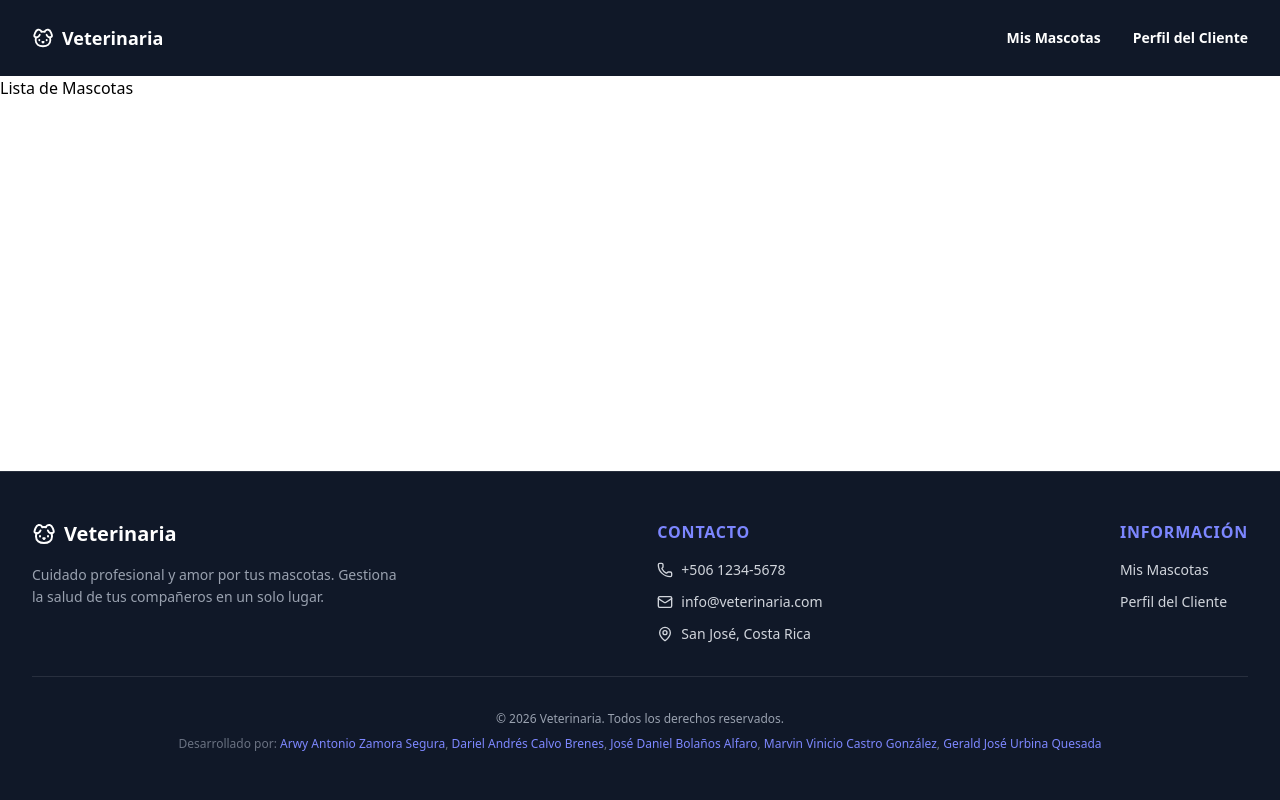
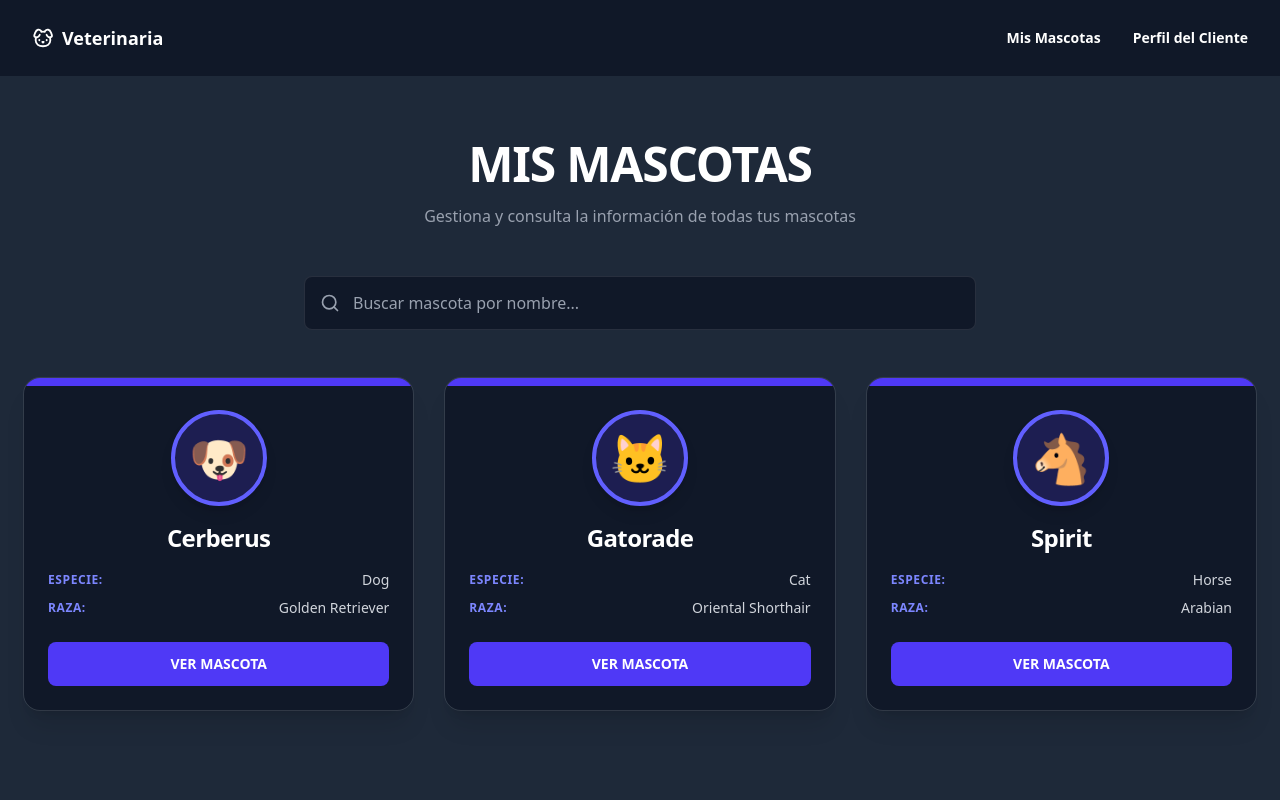
Before and after one commit to Darieles01/Proyecto_Desarrollo_De_Software_II, a React (Vite) app: page /pets in a window 1280 px wide. Shown: the top 800 px of the page. Built offline with nearby package versions, Linux system fonts and the light colour scheme.

Commit message:
Implementar lista de mascotas con búsqueda y manejo de errores

```diff
--- /dev/null
+++ b/src/features/Pets_List/PetCard.tsx
@@ -0,0 +1,60 @@
+import { Link } from "react-router-dom";
+import type { Pet } from "../../models/Pets.model";
+
+interface PetCardProps {
+  pet: Pet;
+}
+
+function getSpeciesEmoji(species: string): string {
+  const speciesLower = species.toLowerCase();
+  if (speciesLower.includes("dog")) return "🐶";
+  if (speciesLower.includes("cat")) return "🐱";
+  if (speciesLower.includes("horse")) return "🐴";
+  return "🐾"; // Default
+}
+
+export default function PetCard({ pet }: PetCardProps) {
+  return (
+    <div className="relative rounded-2xl bg-gray-900 outline outline-white/10 shadow-xl overflow-hidden hover:outline-indigo-500/50 transition-all duration-300">
+      <div className="h-2 w-full bg-indigo-600" />
+
+      <div className="p-6 flex flex-col items-center text-center gap-4">
+        <div className="w-24 h-24 rounded-full bg-indigo-600/20 border-4 border-indigo-500 flex items-center justify-center text-5xl shadow-lg">
+          {getSpeciesEmoji(pet.species)}
+        </div>
+
+        {/* Nombre */}
+        <h3 className="text-2xl font-bold text-white tracking-tight">
+          {pet.name}
+        </h3>
+
+        {/* Información básica */}
+        <div className="w-full space-y-2 text-sm">
+          <div className="flex justify-between items-center">
+            <span className="text-indigo-400 font-semibold uppercase tracking-wider text-xs">
+              Especie:
+            </span>
+            <span className="text-gray-300 font-medium">{pet.species}</span>
+          </div>
+
+          {pet.breed && (
+            <div className="flex justify-between items-center">
+              <span className="text-indigo-400 font-semibold uppercase tracking-wider text-xs">
+                Raza:
+              </span>
+              <span className="text-gray-300 font-medium">{pet.breed}</span>
+            </div>
+          )}
+        </div>
+
+        {/* Botón */}
+        <Link
+          to={`/pet/${pet.id}`}
+          className="mt-2 w-full rounded-lg bg-indigo-600 hover:bg-indigo-500 transition px-6 py-3 text-white text-sm font-semibold"
+        >
+          VER MASCOTA
+        </Link>
+      </div>
+    </div>
+  );
+}
--- a/src/features/Pets_List/Pet_List.tsx
+++ b/src/features/Pets_List/Pet_List.tsx
@@ -1,3 +1,103 @@
+import { useEffect, useState } from "react";
+import { Search } from "lucide-react";
+import type { Pet } from "../../models/Pets.model";
+import { getAllPets } from "../../services/Pets.service";
+import PetCard from "./PetCard";
+
 export default function PetList() {
-  return <p>Lista de Mascotas</p>;
+  const [pets, setPets] = useState<Pet[]>([]);
+  const [filteredPets, setFilteredPets] = useState<Pet[]>([]);
+  const [searchTerm, setSearchTerm] = useState("");
+  const [loading, setLoading] = useState(true);
+  const [error, setError] = useState<string | null>(null);
+
+  useEffect(() => {
+    getAllPets()
+      .then((data) => {
+        setPets(data);
+        setFilteredPets(data);
+        setLoading(false);
+      })
+      .catch((err) => {
+        console.error(err);
+        setError("Error al cargar las mascotas");
+        setLoading(false);
+      });
+  }, []);
+
+  // Filtrar mascotas por nombre
+  useEffect(() => {
+    if (searchTerm.trim() === "") {
+      setFilteredPets(pets);
+    } else {
+      const filtered = pets.filter((pet) =>
+        pet.name.toLowerCase().includes(searchTerm.toLowerCase())
+      );
+      setFilteredPets(filtered);
+    }
+  }, [searchTerm, pets]);
+
+  if (loading) {
+    return (
+      <div className="min-h-screen flex items-center justify-center bg-gray-800">
+        <p className="text-white text-lg">Cargando mascotas...</p>
+      </div>
+    );
+  }
+
+  if (error) {
+    return (
+      <div className="min-h-screen flex items-center justify-center bg-gray-800">
+        <p className="text-red-400 text-lg">{error}</p>
+      </div>
+    );
+  }
+
+  return (
+    <div className="min-h-screen bg-gray-800 py-16 px-6">
+      <div className="mx-auto max-w-7xl">
+        {/* Título */}
+        <div className="text-center mb-12">
+          <h1 className="text-4xl font-bold tracking-tight text-white sm:text-5xl">
+            MIS MASCOTAS
+          </h1>
+          <p className="mt-4 text-gray-400">
+            Gestiona y consulta la información de todas tus mascotas
+          </p>
+        </div>
+
+        {/* Barra de búsqueda */}
+        <div className="mb-12 max-w-2xl mx-auto">
+          <div className="relative">
+            <Search
+              className="absolute left-4 top-1/2 -translate-y-1/2 text-gray-400"
+              size={20}
+            />
+            <input
+              type="text"
+              placeholder="Buscar mascota por nombre..."
+              value={searchTerm}
+              onChange={(e) => setSearchTerm(e.target.value)}
+              className="w-full rounded-lg bg-gray-900 border border-white/10 pl-12 pr-4 py-3.5 text-white placeholder-gray-400 focus:outline-none focus:border-indigo-500 focus:ring-2 focus:ring-indigo-500/20 transition"
+            />
+          </div>
+        </div>
+
+        {/* Grid de mascotas */}
+        {filteredPets.length === 0 ? (
+          <div className="text-center py-16">
+            <p className="text-gray-400 text-lg">
+              No se encontraron mascotas con ese nombre
+            </p>
+          </div>
+        ) : (
+          <div className="grid grid-cols-1 sm:grid-cols-2 lg:grid-cols-3 gap-8">
+            {filteredPets.map((pet) => (
+              <PetCard key={pet.id} pet={pet} />
+            ))}
+          </div>
+        )}
+      </div>
+    </div>
+  );
 }
--- a/src/models/Pets.model.ts
+++ b/src/models/Pets.model.ts
@@ -17,6 +17,7 @@ export interface Pet {
   breed?: string;
   age?: number;
   weight?: number;
+  emoji: string;
   allergies?: string[];
   vaccines: Vaccine[];
   consultations: Consultation[];
--- a/src/services/Pets.service.ts
+++ b/src/services/Pets.service.ts
@@ -5,14 +5,12 @@ const BASE_URL = "/Pets.json";
 export async function getPetById(id: number): Promise<Pet> {
   try {
     const res = await fetch(BASE_URL);
-
     if (!res.ok) {
       throw new Error(`Error al cargar las mascotas: ${res.status}`);
     }
 
     const pets: Pet[] = await res.json();
     const pet = pets.find((p) => p.id === id);
-
     if (!pet) {
       throw new Error(`Mascota con id ${id} no encontrada`);
     }
@@ -23,3 +21,19 @@ export async function getPetById(id: number): Promise<Pet> {
     throw error;
   }
 }
+
+//función para obtener todas las mascotas
+export async function getAllPets(): Promise<Pet[]> {
+  try {
+    const res = await fetch(BASE_URL);
+    if (!res.ok) {
+      throw new Error(`Error al cargar las mascotas: ${res.status}`);
+    }
+
+    const pets: Pet[] = await res.json();
+    return pets;
+  } catch (error) {
+    console.error("Error en getAllPets:", error);
+    throw error;
+  }
+}
```
